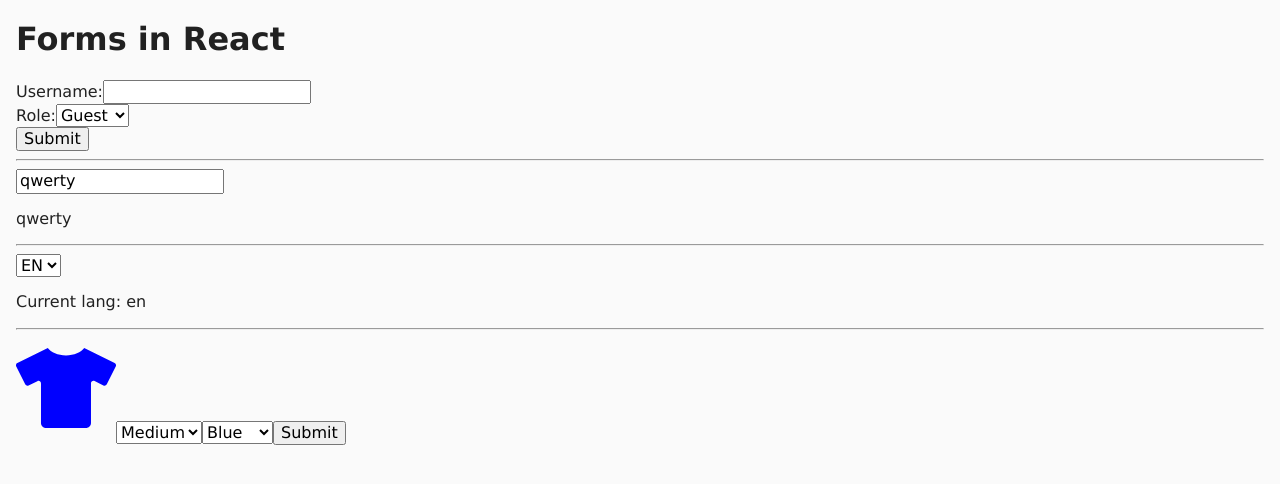
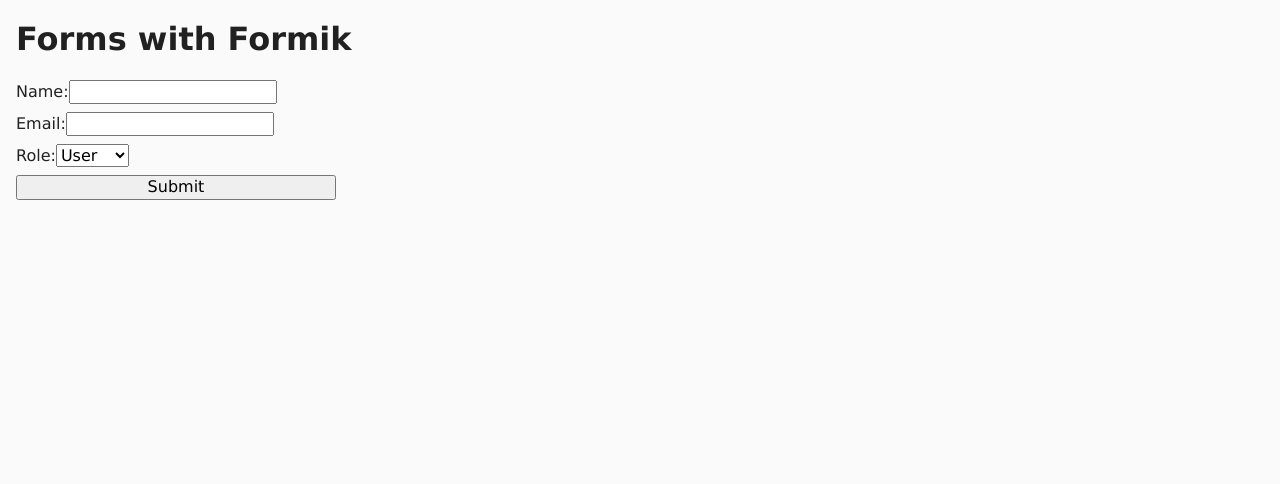
Before and after one commit to luxplanjay/react-96, a React (Vite) app: page / in a window 1280 px wide. Shown: the top 484 px of the page. Built offline with nearby package versions, Linux system fonts and the light colour scheme.

Commit message:
add examples

```diff
--- a/package.json
+++ b/package.json
@@ -11,11 +11,13 @@
   },
   "dependencies": {
     "clsx": "^2.1.0",
+    "formik": "^2.4.5",
     "modern-normalize": "^2.0.0",
     "react": "^18.2.0",
     "react-dom": "^18.2.0",
     "react-icons": "^5.0.1",
-    "vite-plugin-svgr": "^4.2.0"
+    "vite-plugin-svgr": "^4.2.0",
+    "yup": "^1.3.3"
   },
   "devDependencies": {
     "@types/react": "^18.2.43",
--- a/src/components/App/App.jsx
+++ b/src/components/App/App.jsx
@@ -1,42 +1,15 @@
-import { useState } from "react";
 import UserForm from "../UserForm";
 import css from "./App.module.css";
-import TextInput from "../TextInput";
-import LangSwitcher from "../LangSwitcher";
-import Form from "../Form";
 
 export default function App() {
-  const [text, setText] = useState("qwerty");
-  const [lang, setLang] = useState("en");
-  const [user, setUser] = useState(null);
-
-  const saveUser = (user) => {
-    console.log(user);
-    setUser(user);
+  const handleFormSubmit = (x) => {
+    console.log(x);
   };
 
   return (
     <div className={css.container}>
-      <h1>Forms in React</h1>
-
-      {user && (
-        <div>
-          <p>{user.username}</p>
-          <p>{user.role}</p>
-        </div>
-      )}
-      <UserForm onSubmit={saveUser} />
-      <hr />
-
-      <TextInput value={text} onChange={setText} />
-      <p>{text}</p>
-      <hr />
-
-      <LangSwitcher lang={lang} onSelect={setLang} />
-      <p>Current lang: {lang}</p>
-
-      <hr />
-      <Form />
+      <h1>Forms with Formik</h1>
+      <UserForm onDoStuffHehe={handleFormSubmit} />
     </div>
   );
 }
--- a/src/components/Form.jsx
+++ /dev/null
@@ -1,45 +0,0 @@
-import { FaTshirt } from "react-icons/fa";
-import { useState } from "react";
-
-const initialValues = {
-  size: "md",
-  color: "blue",
-};
-
-export default function Form() {
-  const [state, setState] = useState(initialValues);
-
-  const handleSubmit = (e) => {
-    e.preventDefault();
-
-    console.log(state);
-    setState(initialValues);
-  };
-
-  const handleChange = (e) => {
-    setState({
-      ...state,
-      [e.target.name]: e.target.value,
-    });
-  };
-
-  return (
-    <form autoComplete="off" noValidate onSubmit={handleSubmit}>
-      <FaTshirt size="100" color={state.color} />
-
-      <select name="size" value={state.size} onChange={handleChange}>
-        <option value="sm">Small</option>
-        <option value="md">Medium</option>
-        <option value="lg">Large</option>
-      </select>
-
-      <select name="color" value={state.color} onChange={handleChange}>
-        <option value="red">Red</option>
-        <option value="green">Green</option>
-        <option value="blue">Blue</option>
-      </select>
-
-      <button type="submit">Submit</button>
-    </form>
-  );
-}
--- a/src/components/LangSwitcher.jsx
+++ /dev/null
@@ -1,9 +0,0 @@
-export default function LangSwitcher({ lang, onSelect }) {
-  return (
-    <select value={lang} onChange={(e) => onSelect(e.target.value)}>
-      <option value="uk">UK</option>
-      <option value="en">EN</option>
-      <option value="pl">PL</option>
-    </select>
-  );
-}
--- a/src/components/TextInput.jsx
+++ /dev/null
@@ -1,9 +0,0 @@
-export default function TextInput({ value, onChange }) {
-  return (
-    <input
-      type="text"
-      value={value}
-      onChange={(e) => onChange(e.target.value)}
-    />
-  );
-}
--- a/src/components/UserForm.jsx
+++ b/src/components/UserForm.jsx
@@ -1,36 +1,69 @@
 import { useId } from "react";
+import { Formik, Form, Field, ErrorMessage } from "formik";
+import * as Yup from "yup";
+import css from "./UserForm.module.css";
 
-export default function UserForm({ onSubmit }) {
+const UserSchema = Yup.object().shape({
+  username: Yup.string()
+    .min(3, "Too short!")
+    .max(20, "Too long!")
+    .required("This is required you dummy!"),
+  email: Yup.string()
+    .email("Must be in email format")
+    .required("This is required you dummy!"),
+  role: Yup.string()
+    .oneOf(["guest", "user", "admin"])
+    .required("This is required you dummy!"),
+});
+
+export default function UserForm({ onDoStuffHehe }) {
   const usernameFieldId = useId();
+  const emailFieldId = useId();
   const roleFieldId = useId();
 
-  const handleSubmit = (e) => {
-    e.preventDefault();
+  return (
+    <Formik
+      initialValues={{
+        username: "",
+        email: "",
+        role: "user",
+      }}
+      validationSchema={UserSchema}
+      onSubmit={(values, actions) => {
+        console.log(values);
+        onDoStuffHehe(values);
+        actions.resetForm();
+      }}
+    >
+      <Form className={css.form}>
+        <div>
+          <label htmlFor={usernameFieldId}>Name:</label>
+          <Field type="text" name="username" id={usernameFieldId} />
+          <ErrorMessage
+            className={css.error}
+            name="username"
+            component="span"
+          />
+        </div>
 
-    onSubmit({
-      username: e.target.elements.username.value,
-      role: e.target.elements.role.value,
-    });
-
-    e.target.reset();
-  };
-
-  return (
-    <form onSubmit={handleSubmit}>
         <div>
-        <label htmlFor={usernameFieldId}>Username:</label>
-        <input type="text" name="username" id={usernameFieldId} />
+          <label htmlFor={emailFieldId}>Email:</label>
+          <Field type="email" name="email" id={emailFieldId} />
+          <ErrorMessage className={css.error} name="email" component="span" />
         </div>
 
         <div>
           <label htmlFor={roleFieldId}>Role:</label>
-        <select name="role" id={roleFieldId}>
+          <Field as="select" name="role" id={roleFieldId}>
             <option value="guest">Guest</option>
             <option value="user">User</option>
             <option value="admin">Admin</option>
-        </select>
+          </Field>
+          <ErrorMessage className={css.error} name="role" component="span" />
         </div>
+
         <button type="submit">Submit</button>
-    </form>
+      </Form>
+    </Formik>
   );
 }
--- /dev/null
+++ b/src/components/UserForm.module.css
@@ -0,0 +1,12 @@
+.form {
+  display: flex;
+  flex-direction: column;
+  gap: 8px;
+  width: 320px;
+}
+
+.error {
+  display: block;
+  font-size: 14px;
+  color: orangered;
+}
```
Also changed, not shown: 2 other files (tests, documents, lock files or other folders). Lines whose indentation alone changed are shown as unchanged.
